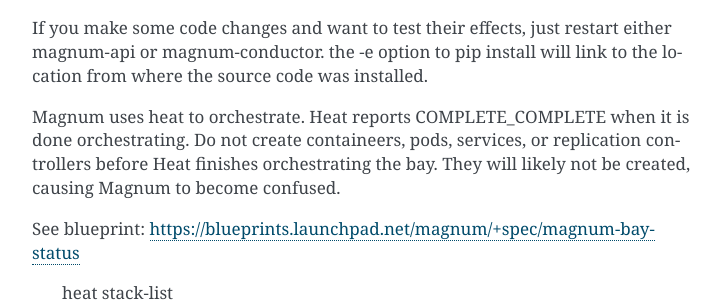
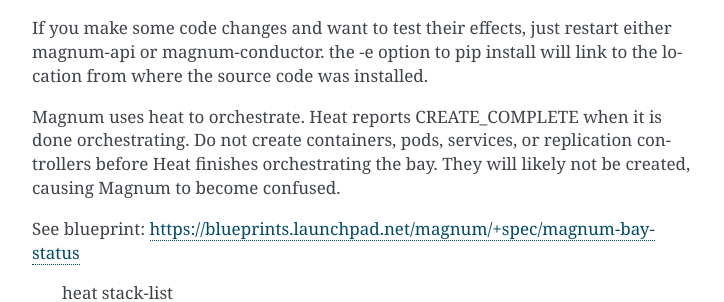
Before and after one commit to openstack/magnum, a Sphinx documentation site: the page built from doc/source/dev/dev-quickstart.rst, in a window 1280 px wide and 900 px high, scrolled down 5999 px. Shown: the part 155-457 px from the top of the window, without its empty margins (388-1112 px from the left). Built offline with Sphinx 7.4.7, drawn with Linux system fonts in a browser that asks for light colours; pages that are not in the unit, such as notebooks, are missing from menus.

Commit message:
Fixed typos
Change-Id: I4c59cec368df17410246709d8ce7b8f6df7e47db

```diff
--- a/doc/source/dev/dev-quickstart.rst
+++ b/doc/source/dev/dev-quickstart.rst
@@ -289,8 +289,8 @@
 pip install will link to the location from where the source code
 was installed.
 
-Magnum uses heat to orchestrate.  Heat reports COMPLETE_COMPLETE when it is
-done orchestrating.  Do not create containeers, pods, services, or replication
+Magnum uses heat to orchestrate.  Heat reports CREATE_COMPLETE when it is
+done orchestrating.  Do not create containers, pods, services, or replication
 controllers before Heat finishes orchestrating the bay.  They will likely
 not be created, causing Magnum to become confused.
 
```
